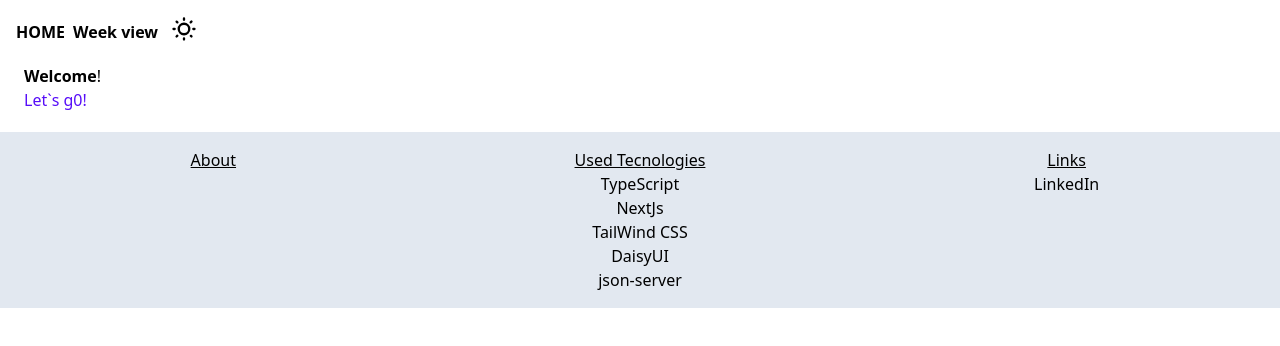
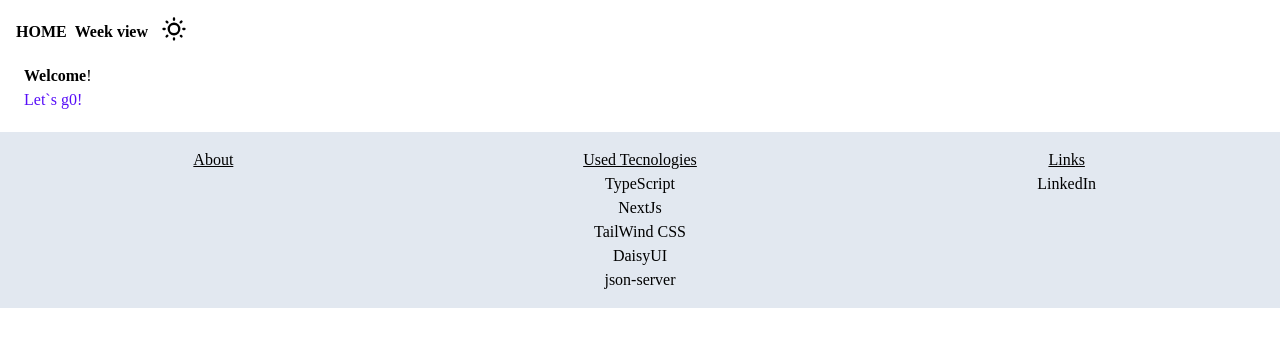
Before and after one commit to BertoPolo/week-plannerTS, a Next.js app: page / in a window 1280 px wide. Shown: the top 346 px of the page. Built offline with nearby package versions, Linux system fonts and the light colour scheme.

Commit message:
adding a color palette, changing font-familly

```diff
--- a/app/globals.css
+++ b/app/globals.css
@@ -5,6 +5,7 @@
 body {
   color: black;
   background-color: white;
+  font-family: "Times New Roman", Times, serif;
 }
 
 [data-theme="dark"] body {
```
Also changed, not shown: tailwind.config.ts (+15 -2 lines).
